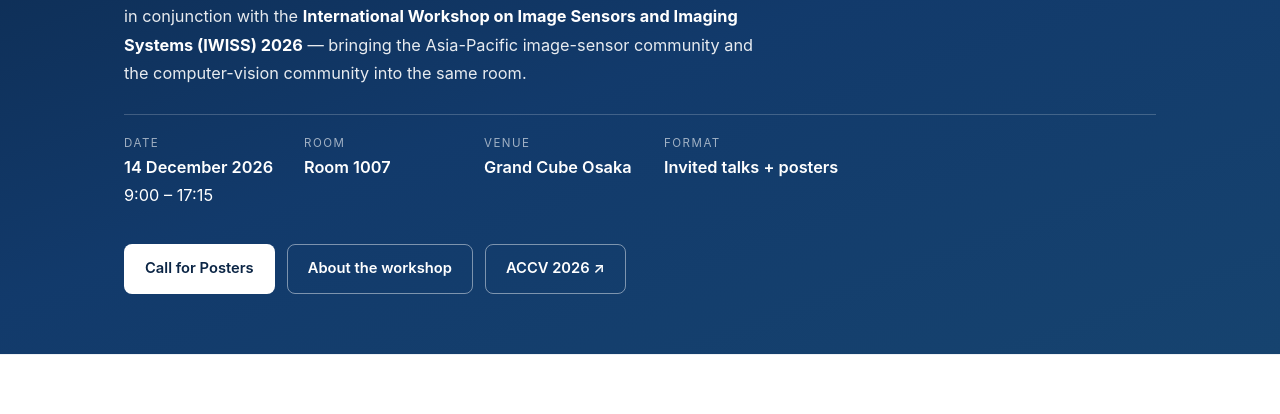
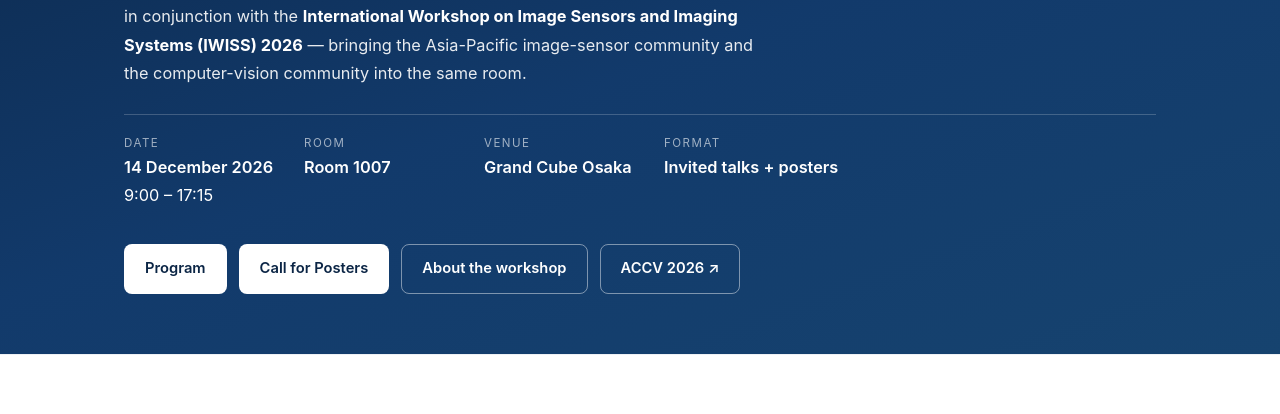
Before and after one commit to SensorsMeetVision/smv2026, a plain HTML site: page index.html in a window 1280 px wide. Shown: the part 385-799 px from the top of the page. Drawn offline with Linux system fonts and the light colour scheme.

Commit message:
Add Program button to hero; darken speaker names in programme

```diff
--- a/index.html
+++ b/index.html
@@ -69,6 +69,7 @@
     </div>
 
     <div class="hero__actions">
+      <a class="btn btn--primary" href="#program">Program</a>
       <a class="btn btn--primary" href="#cfp">Call for Posters</a>
       <a class="btn btn--ghost" href="#about">About the workshop</a>
       <a class="btn btn--ghost" href="https://accv2026.org/" target="_blank" rel="noopener">ACCV 2026 &#8599;</a>
```
